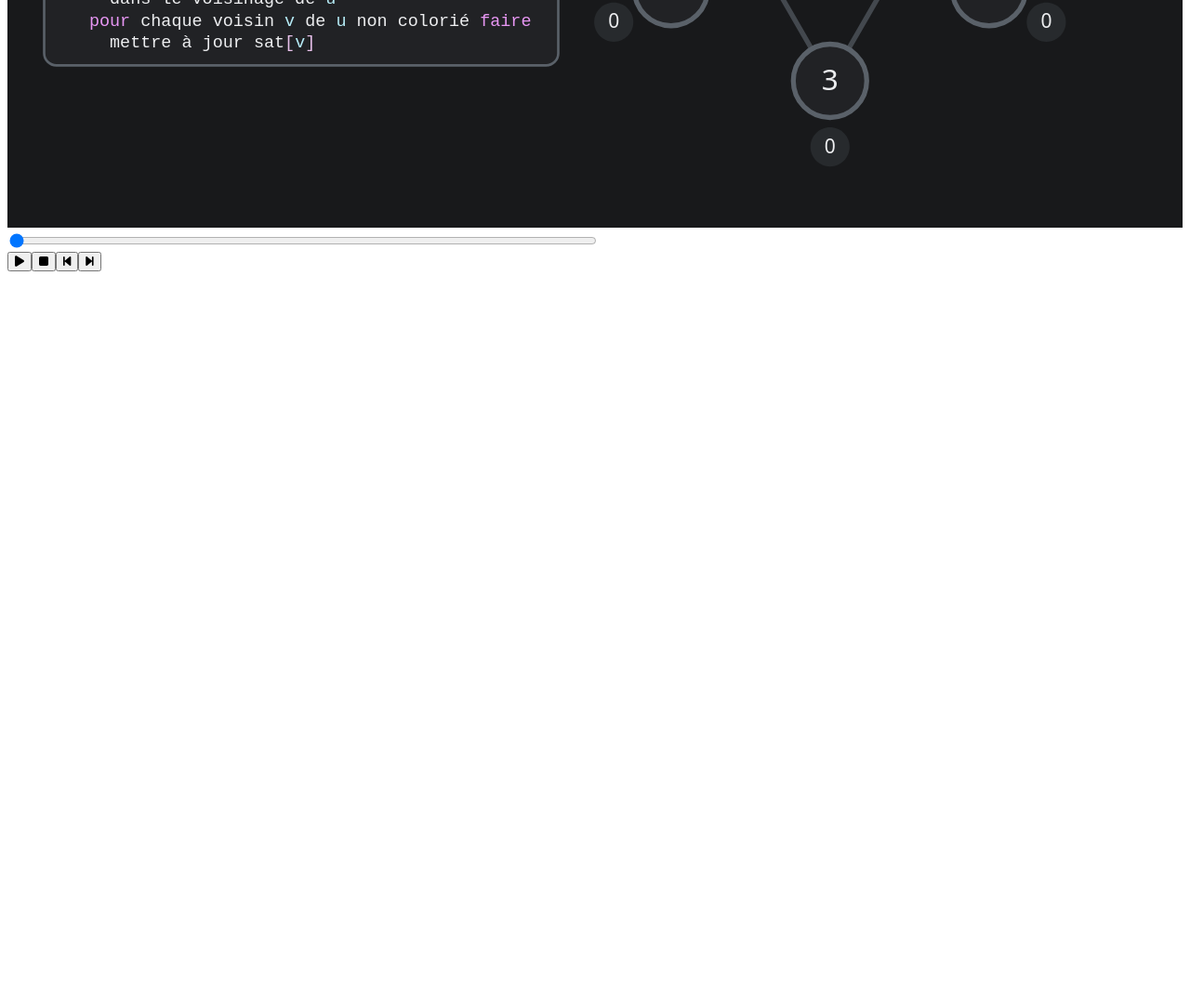
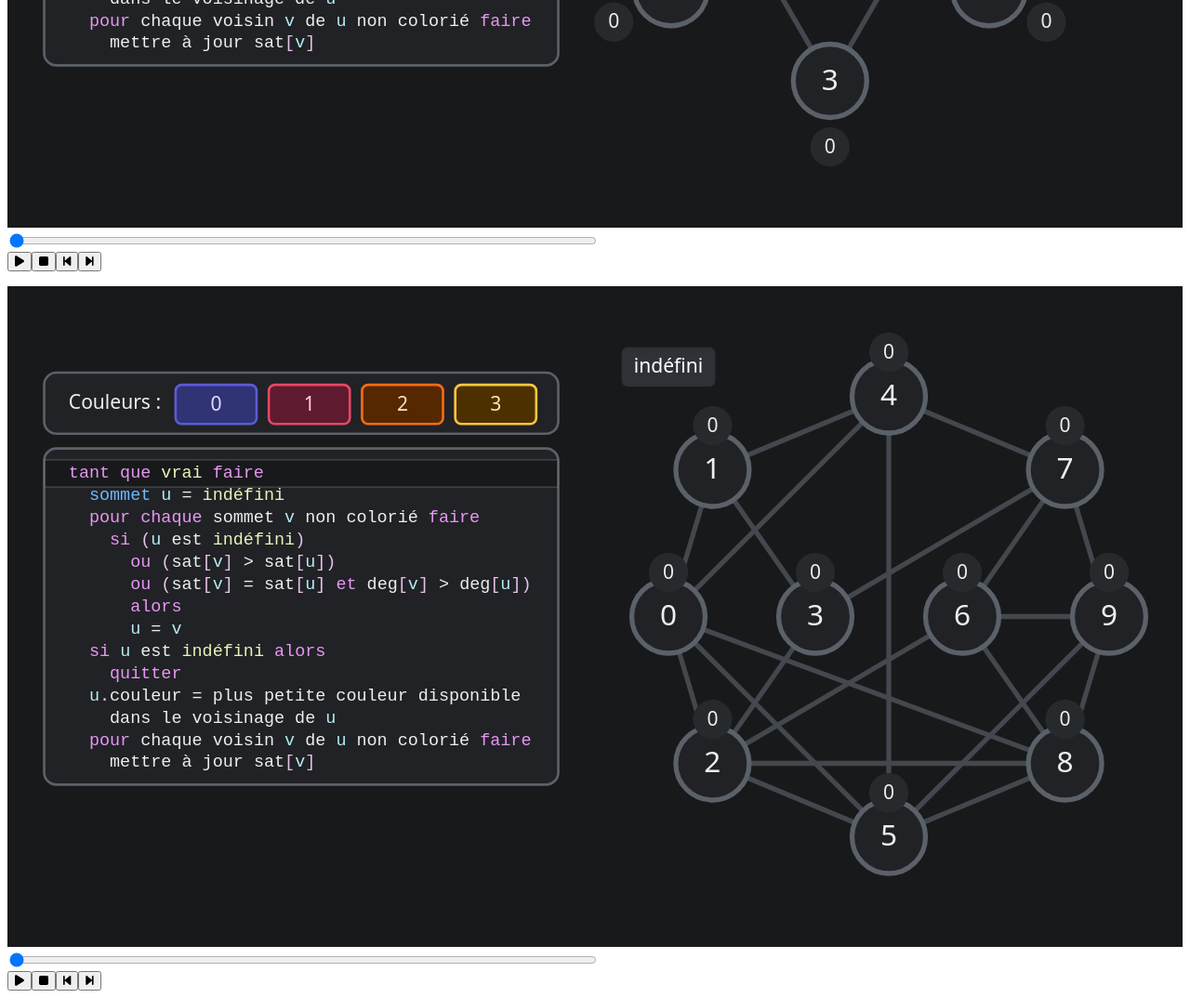
Before and after one commit to ArnaudBannier/s2, a website built with Vite: page examples/algorithm/s04-graph-dsatur/graph-dsatur-index.html in a window 1280 px wide. Shown: the part 572-1646 px from the top of the page at 93% size. Before the commit the page ends 872 px from the top, so only its background shows below. Built offline with nearby package versions, Linux system fonts and the light colour scheme.

Commit message:
feat: add one example of DSatur

```diff
--- a/examples/algorithm/s04-graph-dsatur/graph-dsatur-figure.ts
+++ b/examples/algorithm/s04-graph-dsatur/graph-dsatur-figure.ts
@@ -5,7 +5,7 @@ export class GraphDsaturFigure {
     protected scene: GraphDsaturScene;
     protected navigation: GraphDsaturNavigation;
 
-    constructor(container: HTMLElement) {
+    constructor(container: HTMLElement, graphIndex: number) {
         // conteneur figure
         const divFigure = document.createElement('div');
         divFigure.className = 'figure';
@@ -23,7 +23,7 @@ export class GraphDsaturFigure {
         container.append(divFigure, divNavigation);
 
         // création de la scène et de l'interface
-        this.scene = new GraphDsaturScene(svg);
+        this.scene = new GraphDsaturScene(svg, graphIndex);
 
         this.navigation = new GraphDsaturNavigation(divNavigation, this.scene, this.scene.animator);
         this.navigation.init();
--- a/examples/algorithm/s04-graph-dsatur/graph-dsatur-index.html
+++ b/examples/algorithm/s04-graph-dsatur/graph-dsatur-index.html
@@ -13,7 +13,9 @@
 
         <div id="app">
             <h1>Algorithme DSatur</h1>
-            <div id="graph-dsatur-figure"></div>
+            <div id="graph-dsatur-figure-a"></div>
+            <p></p>
+            <div id="graph-dsatur-figure-b"></div>
             <script type="module" src="./graph-dsatur.ts"></script>
         </div>
     </body>
--- a/examples/algorithm/s04-graph-dsatur/graph-dsatur-scene.ts
+++ b/examples/algorithm/s04-graph-dsatur/graph-dsatur-scene.ts
@@ -97,7 +97,7 @@ export class GraphDsaturScene extends S2Scene {
 
     protected code: S2Code;
     protected graph: DirectedGraph<VertexData, EdgeData>;
-    protected nodeCount: number = 7;
+    protected nodeCount: number = 0;
 
     protected showHelperGrid: boolean = false;
     protected edgeEndDistance: number = 15;
@@ -108,7 +108,7 @@ export class GraphDsaturScene extends S2Scene {
     protected vMarker: S2PlainNode;
     protected undefinedNode: S2PlainNode;
 
-    constructor(svgElement: SVGSVGElement) {
+    constructor(svgElement: SVGSVGElement, graphIndex: number) {
         super(svgElement);
         this.camera.setExtents(8.0, 4.5);
         this.setViewportSize(640.0 * 1.5, 360.0 * 1.5);
@@ -134,7 +134,8 @@ export class GraphDsaturScene extends S2Scene {
         const graph = new DirectedGraph<VertexData, EdgeData>();
         this.graph = graph;
 
-        this.createGraph();
+        if (graphIndex === 0) this.createGraphA();
+        else this.createGraphB();
 
         this.code = new S2Code(this);
         this.code.setParent(this.getSVG());
@@ -261,8 +262,9 @@ export class GraphDsaturScene extends S2Scene {
         }
     }
 
-    createGraph(): void {
+    createGraphA(): void {
         this.graph.clearEdges();
+        this.nodeCount = 7;
         const nodes: S2PlainNode[] = [];
         const verticesData: VertexData[] = [];
         for (let i = 0; i < this.nodeCount; i++) {
@@ -312,6 +314,84 @@ export class GraphDsaturScene extends S2Scene {
             { from: 4, to: 5 },
             { from: 4, to: 6 },
             { from: 5, to: 6 },
+        ];
+        const edgeDataArray: EdgeData[] = [];
+        for (const edgeInfo of edgesInfo) {
+            const from = edgeInfo.from.toString();
+            const to = edgeInfo.to.toString();
+            const edgeData = new EdgeData(this, from, to, nodes[edgeInfo.from], nodes[edgeInfo.to]);
+            this.setEdgeStyle(edgeData);
+            edgeDataArray.push(edgeData);
+        }
+        for (const edgeData of edgeDataArray) {
+            this.graph.setEdge(edgeData.from, edgeData.to, edgeData);
+            this.graph.setEdge(edgeData.to, edgeData.from, edgeData);
+        }
+        this.update();
+    }
+
+    createGraphB(): void {
+        this.graph.clearEdges();
+        this.nodeCount = 10;
+        const nodes: S2PlainNode[] = [];
+        const verticesData: VertexData[] = [];
+        for (let i = 0; i < this.nodeCount; i++) {
+            const vertexData = new VertexData(this);
+            this.setVertexStyle(vertexData);
+            const node = vertexData.node;
+            nodes.push(node);
+            node.addState(i.toString());
+            verticesData.push(vertexData);
+            this.graph.addVertex(i.toString(), vertexData);
+        }
+
+        const worldSpace = this.getWorldSpace();
+        const shiftX = 4.0;
+        const vec = this.acquireVec2();
+        const xSep = 2;
+        const ySep = 2;
+        const verticesInfo = [
+            { index: 0, x: -1.5 * xSep, y: 0 },
+            { index: 1, x: -1.2 * xSep, y: +ySep },
+            { index: 2, x: -1.2 * xSep, y: -ySep },
+            { index: 3, x: -0.5 * xSep, y: 0 },
+            { index: 4, x: 0, y: +1.5 * ySep },
+            { index: 5, x: 0, y: -1.5 * ySep },
+            { index: 6, x: +0.5 * xSep, y: 0 },
+            { index: 7, x: +1.2 * xSep, y: +ySep },
+            { index: 8, x: +1.2 * xSep, y: -ySep },
+            { index: 9, x: +1.5 * xSep, y: 0 },
+        ];
+        for (const vertexInfo of verticesInfo) {
+            const vertexData = verticesData[vertexInfo.index];
+            vertexData.node.data.position.set(shiftX + vertexInfo.x, vertexInfo.y, worldSpace);
+            vertexData.satNode.data.position.set(shiftX + vertexInfo.x, vertexInfo.y + 0.6, worldSpace);
+        }
+
+        this.releaseVec2(vec);
+
+        const edgesInfo = [
+            { from: 0, to: 1 },
+            { from: 0, to: 2 },
+            { from: 0, to: 4 },
+            { from: 0, to: 5 },
+            { from: 0, to: 8 },
+            { from: 1, to: 3 },
+            { from: 1, to: 4 },
+            { from: 2, to: 3 },
+            { from: 2, to: 5 },
+            { from: 2, to: 6 },
+            { from: 2, to: 8 },
+            { from: 3, to: 7 },
+            { from: 4, to: 5 },
+            { from: 4, to: 7 },
+            { from: 5, to: 8 },
+            { from: 5, to: 9 },
+            { from: 6, to: 7 },
+            { from: 6, to: 8 },
+            { from: 6, to: 9 },
+            { from: 7, to: 9 },
+            { from: 8, to: 9 },
         ];
         const edgeDataArray: EdgeData[] = [];
         for (const edgeInfo of edgesInfo) {
--- a/examples/algorithm/s04-graph-dsatur/graph-dsatur.ts
+++ b/examples/algorithm/s04-graph-dsatur/graph-dsatur.ts
@@ -1,8 +1,14 @@
 import { GraphDsaturFigure } from './graph-dsatur-figure';
 
-const container = document.getElementById('graph-dsatur-figure');
-if (!container) {
+const containerA = document.getElementById('graph-dsatur-figure-a');
+if (!containerA) {
     throw new Error('Figure container not found');
 }
 
-new GraphDsaturFigure(container);
+const containerB = document.getElementById('graph-dsatur-figure-b');
+if (!containerB) {
+    throw new Error('Figure container not found');
+}
+
+new GraphDsaturFigure(containerA, 0);
+new GraphDsaturFigure(containerB, 1);
```
